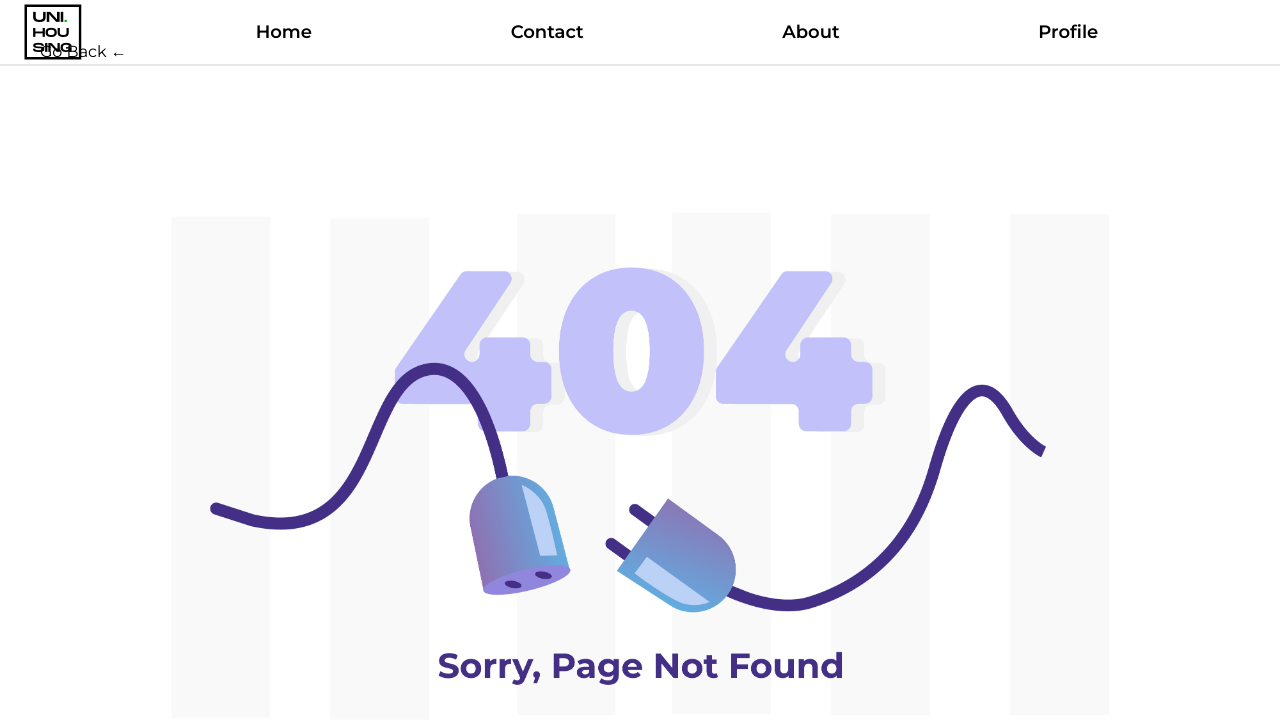
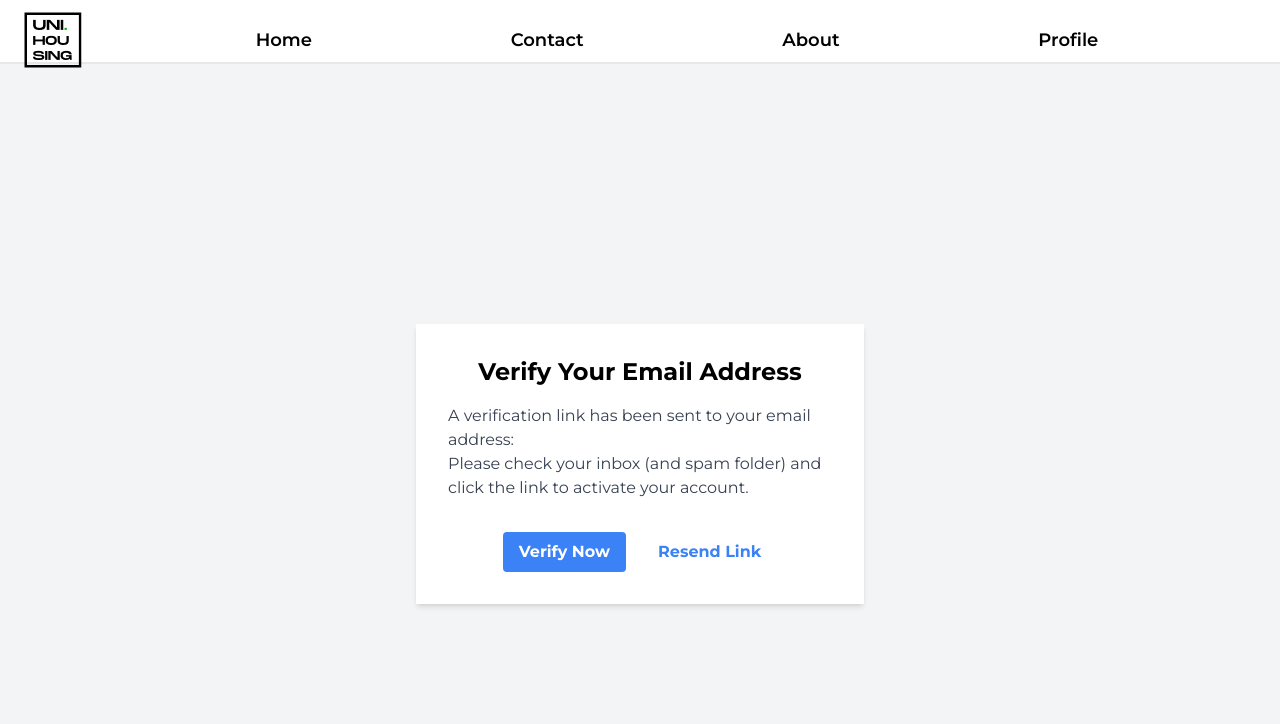
Before and after one commit to chukwukap/eduhousing-client, a React (Vite) app: page /auth/verify-email in a window 1280 px wide. Shown: the top 724 px of the page. Built offline with nearby package versions, Linux system fonts and the light colour scheme.

Commit message:
refactor: heading component; add: very-email component

```diff
--- a/package.json
+++ b/package.json
@@ -10,7 +10,6 @@
     "preview": "vite preview"
   },
   "dependencies": {
-    "antd": "^5.18.1",
     "axios": "^1.7.2",
     "class-variance-authority": "^0.7.0",
     "clsx": "^2.1.1",
@@ -21,7 +20,8 @@
     "react-router-dom": "^6.23.1",
     "react-select": "^5.8.0",
     "tailwind-merge": "^2.3.0",
-    "tailwindcss-animate": "^1.0.7"
+    "tailwindcss-animate": "^1.0.7",
+    "zustand": "^4.5.2"
   },
   "devDependencies": {
     "@types/react": "^18.2.66",
--- a/src/App.jsx
+++ b/src/App.jsx
@@ -5,6 +5,7 @@ import ErrorPage from "./components/pages/ErrorPage";
 import PropertyPage from "./components/pages/property";
 import Register from "./components/pages/auth/register";
 import Login from "./components/pages/auth/login";
+import EmailVerificationPage from "./components/pages/auth/verify-email";
 
 // import "./App.css";
 
@@ -18,6 +19,7 @@ function App() {
           <Route path="properties" element={<PropertyPage />} />
           <Route path="auth/register" element={<Register />} />
           <Route path="auth/login" element={<Login />} />
+          <Route path="auth/verify-email" element={<EmailVerificationPage />} />
           <Route path="*" element={<ErrorPage />} />
         </Route>
       </Routes>
--- a/src/components/layout/Header.jsx
+++ b/src/components/layout/Header.jsx
@@ -2,11 +2,13 @@ import Logo from "../ui/Logo";
 import Navbar from "../ui/Navbar";
 
 function Header() {
-	return (
-		<header className='h-16 w-full px-2 py-8 flex items-center border-b-2 border-solid'>
-			<Logo />
-			<Navbar />
-		</header>
-	);
+  return (
+    <header className="h-16 w-full  border-b-2 border-solid">
+      <div className="container w-full px-2 py-3 flex items-center ">
+        <Logo />
+        <Navbar />
+      </div>
+    </header>
+  );
 }
 export default Header;
--- a/src/components/pages/Home.jsx
+++ b/src/components/pages/Home.jsx
@@ -3,11 +3,12 @@ import HeroTextCarousel from "../ui/HeroTextCarousel";
 
 function Home() {
   return (
-		<main className='flex items-start flex-wrap w-full h-screen relative mb-12'>
-			<div className='w-full lg:w-1/2 flex items-center flex-col'>
+    <main className="flex items-start flex-wrap w-full h-screen relative mb-12">
+      <div className="container">
+        <div className="w-full lg:w-1/2 flex items-center flex-col">
           <Header />
-				<div className='px-2 w-full mt-16'>
-					<h1 className='text-8xl lg:text-8xl font-bold'>
+          <div className="px-2 w-full mt-16">
+            <h1 className="text-8xl lg:text-8xl font-bold">
               GET YOUR
               <br /> DREAM <br />
               LODGE
@@ -16,22 +17,21 @@ function Home() {
           </div>
           <HeroTextCarousel />
         </div>
-			<div className='w-1/2 hidden lg:block'>
+        <div className="w-1/2 hidden lg:block">
           <img
-					src='/Hero_bg.jpg'
-					className='object-cover w-full'
-					alt='Hero Image'
+            src="/Hero_bg.jpg"
+            className="object-cover w-full"
+            alt="Hero Image"
           />
-				<div className='w-5/6 h-20 bg-gray-400 flex items-center justify-center mx-auto'>
-					<p className='text-white bg-black py-1 px-6 rounded-xl'>
-						flat
-					</p>
+          <div className="w-5/6 h-20 bg-gray-400 flex items-center justify-center mx-auto">
+            <p className="text-white bg-black py-1 px-6 rounded-xl">flat</p>
           </div>
         </div>
-			<div className='w-full mx-auto text-center mt-12 px-6'>
-				<button className='font-semibold rounded-full hover:bg-gray-900 transition-colors duration-200 text-xl px-8 py-4 bg-black text-white'>
+        <div className="w-full mx-auto text-center mt-12 px-6">
+          <button className="font-semibold rounded-full hover:bg-gray-900 transition-colors duration-200 text-xl px-8 py-4 bg-black text-white">
             Click here to get started
           </button>
+        </div>
       </div>
     </main>
   );
--- a/src/components/pages/auth/register.jsx
+++ b/src/components/pages/auth/register.jsx
@@ -2,8 +2,11 @@ import axios from "axios";
 import { useState } from "react";
 import { Link } from "react-router-dom";
 import Select from "react-select";
+import { useNavigate } from "react-router-dom";
 
 function Register() {
+  const navigate = useNavigate();
+
   const [formData, setFormData] = useState({
     firstName: "",
     lastName: "",
@@ -14,7 +17,7 @@ function Register() {
   const universityOptions = [
     { value: "university-of-lagos", label: "University of Lagos" },
     { value: "university-of-ibadan", label: "University of Ibadan" },
-    { value: "university-of-benin", label: "University of Benin" },
+    { value: "university-of-benin", label: "University of Nigeria" },
     // Add more universities as needed
   ];
   const [isLoading, setIsLoading] = useState(false);
@@ -40,9 +43,11 @@ function Register() {
     setError(null);
 
     try {
-      await axios.post("/api/signup", formData);
-      // Handle successful sign-up (e.g., redirect to a different page)
-      console.log("Sign-up successful");
+      await axios.post(
+        "https://obeisant-ear-ordinary-selection-production.pipeops.app/api/v1/register",
+        formData
+      );
+      navigate("/auth/verify-email");
     } catch (err) {
       setError("An error occurred during sign-up. Please try again.");
       console.error("Sign-up error:", err);
@@ -55,7 +60,7 @@ function Register() {
     <main className="min-h-screen ">
       <div className="container flex flex-col md:flex-row ">
         {/* Image Section */}
-        <div className="md:w-1/2 bg-gradient-to-r from-indigo-500 to-purple-500 flex items-center justify-center">
+        <div className=" hidden md:flex md:w-1/2 bg-gradient-to-r from-indigo-500 to-purple-500  items-center justify-center">
           <img
             src="/images/signup-page.jpg"
             alt="Sign Up"
--- /dev/null
+++ b/src/components/pages/auth/verify-email.jsx
@@ -0,0 +1,28 @@
+const EmailVerificationPage = () => {
+  return (
+    <div className="flex flex-col justify-center items-center h-screen bg-gray-100">
+      <div className="max-w-md rounded-lg shadow-md p-8 bg-white">
+        <h1 className="text-2xl font-bold text-center mb-4">
+          Verify Your Email Address
+        </h1>
+        <p className="text-gray-700 text-base mb-8">
+          A verification link has been sent to your email address:{" "}
+          {/* Display user email here */}
+          <br />
+          Please check your inbox (and spam folder) and click the link to
+          activate your account.
+        </p>
+        <div className="flex justify-center items-center">
+          <button className="bg-blue-500 hover:bg-blue-700 text-white font-bold py-2 px-4 rounded focus:outline-none focus:ring-2 focus:ring-offset-2 focus:ring-blue-500 disabled:opacity-50 mr-4">
+            Verify Now
+          </button>
+          <button className="text-blue-500 hover:underline font-bold py-2 px-4 disabled:opacity-50">
+            Resend Link
+          </button>
+        </div>
+      </div>
+    </div>
+  );
+};
+
+export default EmailVerificationPage;
```
Also changed, not shown: src/components/ui/Logo.jsx (+7 -7 lines), src/store/zustand.js (added, +8 -0 lines), 1 other file (tests, documents, lock files or other folders). Lines whose indentation alone changed are shown as unchanged.
